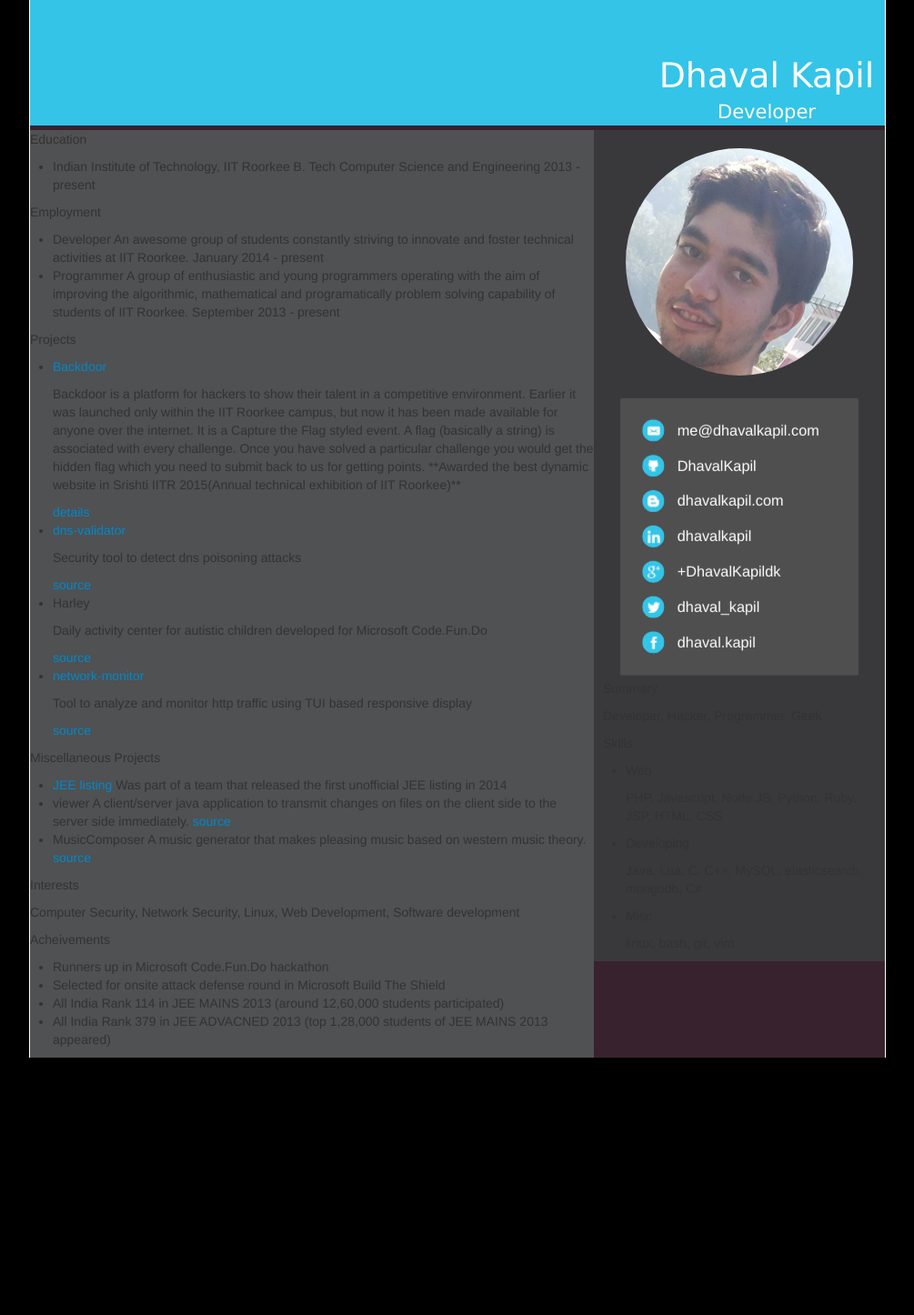
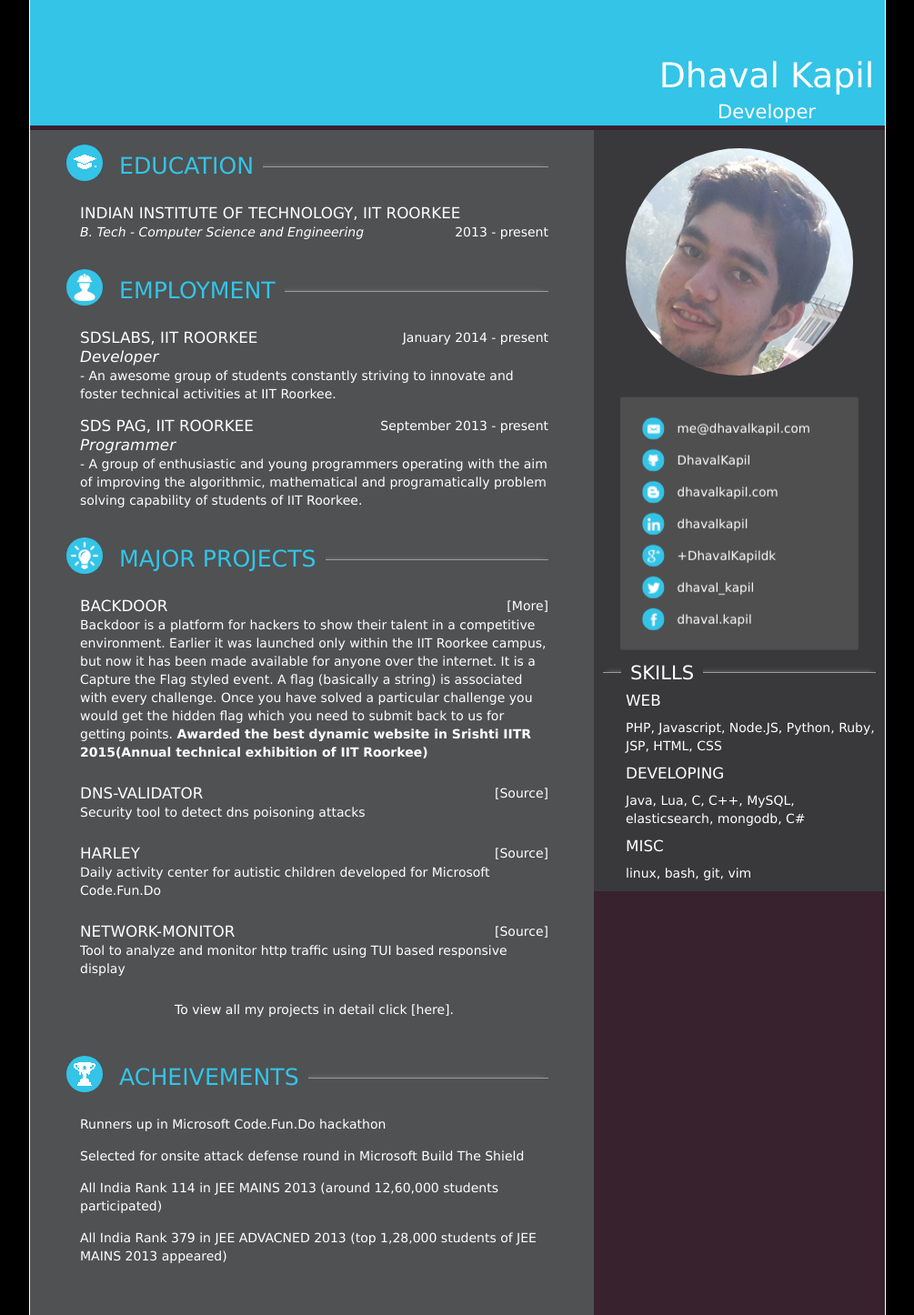
Before and after one commit to DhavalKapil/resume, a Jekyll site: the page built from index.html, in a window 1280 px wide. Shown: the whole page at 91% size, without its empty margins (137-1142 px from the left). Built offline with Jekyll 4.4.1, drawn with Linux system fonts in a browser that asks for light colours; nearby versions of some CDN libraries; before the commit the page ends 1163 px from its top, so only the background shows below that.

Commit message:
Made basic design of resume

```diff
--- a/_data/details.yml
+++ b/_data/details.yml
@@ -90,8 +90,8 @@ projects:
       associated with every challenge. Once you have solved a particular
       challenge you would get the hidden flag which you need to submit
       back to us for getting points.
-      **Awarded the best dynamic website in Srishti IITR 2015(Annual technical
-      exhibition of IIT Roorkee)**
+      <b>Awarded the best dynamic website in Srishti IITR 2015(Annual technical
+      exhibition of IIT Roorkee)</b>
     details_url: https://blog.sdslabs.co/2014/10/launching-backdoor/
 
   - name: "dns-validator"
--- a/assets/css/style.css
+++ b/assets/css/style.css
@@ -4,6 +4,8 @@
 */
 body {
   background-color: black;
+  color: white;
+  font-family: "Verdana";
 }
 
 .container {
@@ -12,17 +14,24 @@ body {
   border-right: 1px solid white;
 }
 
-.circular {
-  display: inline-block;
-  position: relative;
-  top: 7px;
-  margin-right: 10px;
-  width: 25px;
-  height: 25px;
-  border-radius: 25px;
-  -ms-border-radius: 25px;
-  -webkit-border-radius: 25px;
-  -moz-border-radius: 25px;
+.section {
+  border-top: 1px solid #9b9c97;
+  box-shadow: 0 -5px 5px -5px #707070;
+  margin-top: 20px;
+}
+
+.title-box {
+  float: left;
+  padding: 0 10px;
+  margin: -10px 0 0 20px;
+  text-transform: uppercase;
+  background-color: #4f5152;
+  font-size: 1.5em;
+}
+
+.section ul {
+  margin-top: 20px;
+  list-style: none;
 }
 
 #about-row {
@@ -46,7 +55,6 @@ body {
 
 #about-details span {
   display: block;
-  color: white;
   font-family: "Verdana";
   padding-bottom: 5px;
   padding-top: 15px;
@@ -60,8 +68,89 @@ body {
   font-size: 1.5em;
 }
 
+#main-content a {
+  text-decoration: none;
+  color: white;
+}
+
+#main-content a:hover {
+  text-decoration: none;
+  color: #33c4e8
+}
+
 #details {
   background-color: #4f5152;
+}
+
+#details .section {
+  margin: 40px 50px 40px 30px;
+}
+
+#details .circular {
+  display: inline-block;
+  position: relative;
+  top: 8px;
+  margin-right: 10px;
+  width: 40px;
+  height: 40px;
+  border-radius: 40;
+  -ms-border-radius: 40;
+  -webkit-border-radius: 40px;
+  -moz-border-radius: 40px;
+}
+
+#details .title-box {
+  margin: -33px 0px 0px 0px;
+  color: #33c4e8;
+  font-size: 1.8em;
+}
+
+#details .section ul {
+  margin-top: 40px;
+}
+
+#details .section ul li {
+  padding-bottom: 15px;
+}
+
+#education .school {
+  text-transform: uppercase;
+  font-size: 1.2em
+}
+
+#education .duration {
+  float: right;
+}
+
+#education .degree, .field{
+  font-style: italic;
+}
+
+#employment .employer {
+  text-transform: uppercase;
+  font-size: 1.2em;
+}
+
+#employment .duration {
+  float: right;
+}
+
+#employment .position {
+  font-style: italic;
+  font-size: 1.2em;
+}
+
+#projects .project-name {
+  text-transform: uppercase;
+  font-size: 1.2em
+}
+
+#projects .details_url, .source_url {
+  float: right;
+}
+
+#projects .all-projects {
+  text-align: center;
 }
 
 #sidebar {
@@ -102,16 +191,40 @@ body {
   -webkit-border-radius: 2px;
 }
 
+.circular {
+  display: inline-block;
+  position: relative;
+  top: 8px;
+  margin-right: 10px;
+  width: 25px;
+  height: 25px;
+  border-radius: 25px;
+  -ms-border-radius: 25px;
+  -webkit-border-radius: 25px;
+  -moz-border-radius: 25px;
+}
+
+
 #links ul {
   list-style: none;
 }
 
 #links ul li {
-  padding: 5px 0px;
+  padding: 3px 0px;
 }
 
-#links a {
-  color: white;
-  text-decoration: none;
+#skills .title-box {
+  background-color: #39393b;
+}
+
+#skills .skill-category {
+  text-transform: uppercase;
   font-size: 1.2em;
 }
+
+/* A font by Alex
+Scholing, www.fontsbyalex.com */
+@font-face {
+  font-family: myFont;
+  src: url(/assets/fonts/);
+}
--- a/index.html
+++ b/index.html
@@ -19,97 +19,89 @@ layout: default
 
       <div id = "details" class="span8">
 
-        <div id = "education">
-          <p>Education</p>
+        <div id = "education" class="section">
+          <div class="title-box">
+            <div class="circular" style="background: #33c4e8 url(/assets/images/education-icon.png) no-repeat center;"></div>
+            Education
+          </div>
           <ul>
           {% for edu in site.data.details.education %}
             <li>
               <span class = "school">{{ edu.school }}</span>
-              <span class = "degree">{{ edu.degree }}</span>
-              <span class = "field">{{ edu.field }}</span>
               <span class = "duration">
                 {{ edu.from }} - {{ edu.to }}
-              </span>
+              </span><br />
+              <span class = "degree">{{ edu.degree }} - </span>
+              <span class = "field">{{ edu.field }}</span><br />
             </li>
           {% endfor %}
           </ul>
         </div>
 
-        <div id = "employment">
-          <p>Employment</p>
+        <div id = "employment" class="section">
+          <div class="title-box">
+            <div class="circular" style="background: #33c4e8 url(/assets/images/employment-icon.png) no-repeat center;"></div>
+            Employment
+          </div>
           <ul>
           {% for emp in site.data.details.employment %}
             <li>
-              <span class = "employer">{{ edu.employer }}</span>
-              <span class = "position">{{ emp.position }}</span>
-              <span class = "description">{{ emp.description }}</span>
+              <span class = "employer">{{ emp.employer }}</span>
               <span class = "duration">
                 {{ emp.from }} - {{ emp.to }}
-              </span>
+              </span><br />
+              <span class = "position">{{ emp.position }}</span><br />
+              <span class = "description"> - {{ emp.description }}</span>
             </li>
           {% endfor %}
           </ul>
         </div>
 
-        <div id = "projects">
-          <p>Projects</p>
+        <div id = "projects" class="section">
+          <div class="title-box">
+            <div class="circular" style="background: #33c4e8 url(/assets/images/projects-icon.png) no-repeat center;"></div>
+            Major Projects
+          </div>
           <ul>
           {% for project in site.data.details.projects %}
             <li>
+              <span class="project-name">
             {% if project.url %}
-              <p><a href = "{{ project.url }}">{{ project.name }}</a></p>
+              <a href = "{{ project.url }}">{{ project.name }}</a>
             {% else %}
-              <p>{{ project.name }}</p>
+              {{ project.name }}
             {% endif %}
-              <p class = "description">{{ project.description }}</p>
+              </span>
             {% if project.details_url %}
               <span class = "details_url">
-                <a href = "{{ project.details_url }}">details</a>
+                <a href = "{{ project.details_url }}">[More]</a>
               </span>
             {% endif %}
             {% if project.source_url %}
               <span class = "source_url">
-                <a href = "{{ project.source_url }}">source</a>
+                <a href = "{{ project.source_url }}">[Source]</a>
               </span>
             {% endif %}
+              <p class = "description">
+                {{ project.description }}
+              </p>
             </li>
           {% endfor %}
+
+            <li>
+              <p class = "all-projects">
+                To view all my projects in detail click <a href = "/projects">[here]</a>.
+              </p>
+            </li>
           </ul>
+
         </div>
 
-        <div id = "misc_projects">
-          <p>Miscellaneous Projects</p>
-          <ul>
-          {% for project in site.data.details.misc_projects %}
-            <li>
-            {% if project.url %}
-              <span><a href = "{{ project.url }}">{{ project.name }}</a></span>
-            {% else %}
-              <span>{{ project.name }}</span>
-            {% endif %}
-              <span class = "description">{{ project.description }}</span>
-            {% if project.details_url %}
-              <span class = "details_url">
-                <a href = "{{ project.details_url }}">details</a>
-              </span>
-            {% endif %}
-            {% if project.source_url %}
-              <span class = "source_url">
-                <a href = "{{ project.source_url }}">source</a>
-              </span>
-            {% endif %}
-            </li>
-          {% endfor %}
-          </ul>
-        </div>
-
-        <div id = "interests">
-          <p>Interests</p>
-          <p>{{ site.data.details.interests }}</p>
-        </div>
-
-        <div id = "acheivements">
-          <p>Acheivements</p>
+        <div id = "acheivements" class="section">
+          <div class="title-box">
+            <div class="circular" style="background: #33c4e8 url(/assets/images/acheivements-icon.png) no-repeat center;"></div>
+            Acheivements
+          </div>
           <ul>
           {% for acheivement in site.data.details.acheivements %}
             <li>{{ acheivement }}</li>
@@ -133,19 +125,23 @@ layout: default
             {% endfor %}
           </ul>
         </div>
-
+<!-- Decide where to keep!!
         <div id = "summary">
           <p>Summary</p>
           <p>{{ site.data.details.summary }}</p>
         </div>
-
-        <div id = "skills">
-          <p>Skills</p>
+        <div id = "interests">
+          <p>Interests</p>
+          <p>{{ site.data.details.interests }}</p>
+        </div>
+//-->
+        <div id = "skills" class="section">
+          <p class="title-box">Skills</p>
           <ul>
           {% for skill in site.data.details.skills %}
             <li>
-              <p>{{ skill.category }}</p>
-              <p>{{ skill.skill_set }}</p>
+              <p class="skill-category">{{ skill.category }}</p>
+              <p class="skill-set">{{ skill.skill_set }}</p>
             </li>
           {% endfor %}
           </ul>
```
Also changed, not shown: assets/fonts/CoreHumanistSans-Regular.otf (added), assets/fonts/Exo-Black.otf (added), assets/fonts/Market_Deco.ttf (added), assets/images/acheivements-icon.png (added), assets/images/education-icon.png (added), assets/images/employment-icon.png (added), assets/images/projects-icon.png (added).
